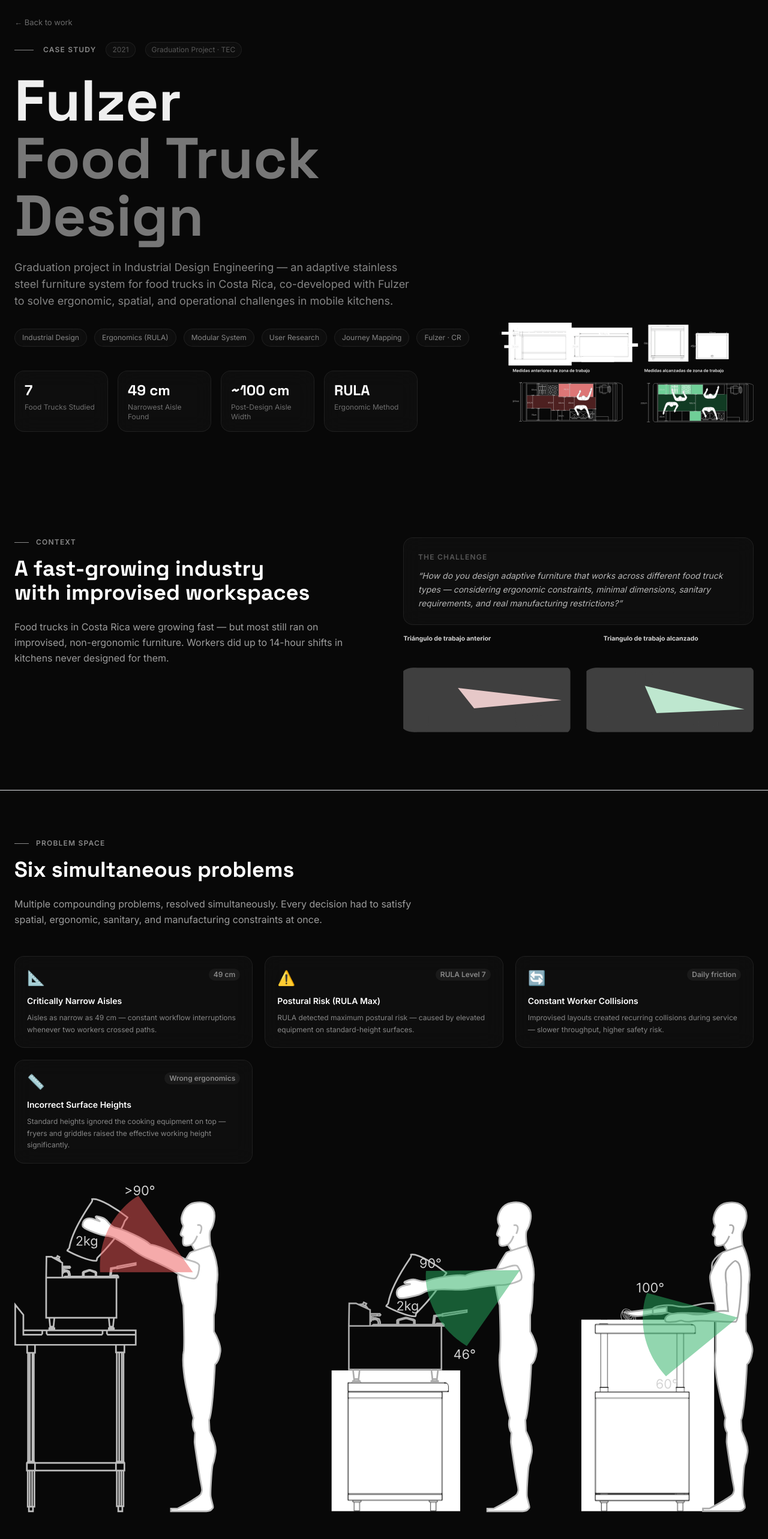
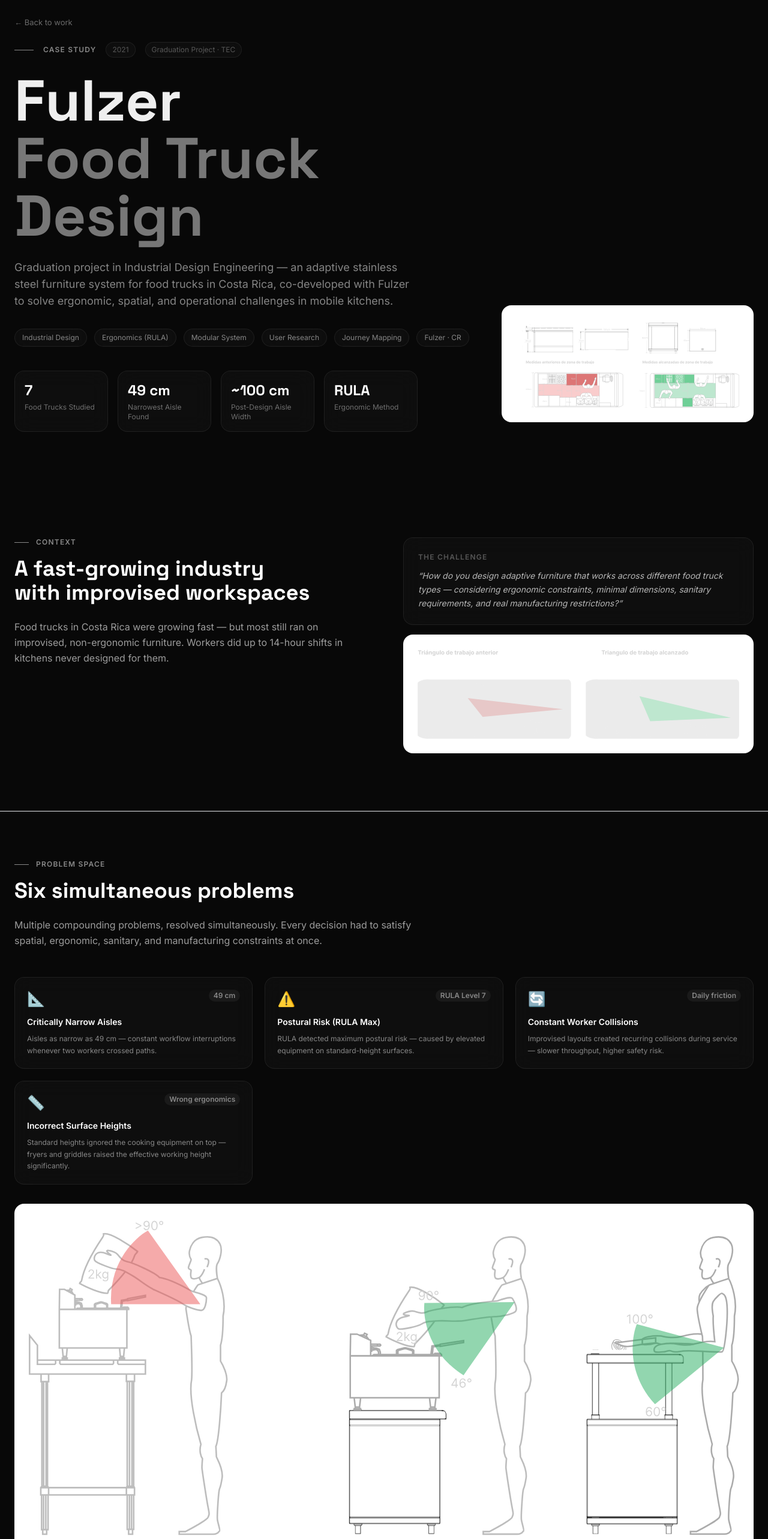
Before and after one commit to jp09campos/design-portfolio, a Next.js app: page /projects/fulzer in a window 1280 px wide. Shown: the top 2566 px of the page at 60% size. Built offline with nearby package versions, Linux system fonts and the light colour scheme.

Commit message:
feat: Fulzer — white card bg on graphic SVGs to match PDF presentation
🌀 Magic applied with Wibey VSCode Extension 🪄

```diff
--- a/app/projects/fulzer/page.tsx
+++ b/app/projects/fulzer/page.tsx
@@ -167,7 +167,7 @@
             transition={{ duration: 0.9, delay: 0.55 }}
             className="hidden md:block self-end pb-4"
           >
-            <div className="overflow-hidden">
+            <div className="bg-white rounded-2xl p-6 overflow-hidden">
               <Image src="/fulzer-media-files/graphic-1.svg" alt="Fulzer food truck design" width={1200} height={900} className="w-full h-auto" />
             </div>
           </motion.div>
@@ -204,7 +204,7 @@
                     and real manufacturing restrictions?&rdquo;
                   </p>
                 </div>
-                <div className="">
+                <div className="bg-white rounded-2xl p-6 overflow-hidden">
                   <Image src="/fulzer-media-files/graphic-2.svg" alt="Fulzer RULA ergonomic analysis" width={1200} height={900} className="w-full h-auto" />
                 </div>
               </div>
@@ -271,7 +271,7 @@
             ))}
           </div>
           <Reveal delay={0.3}>
-            <div className="mt-8">
+            <div className="mt-8 bg-white rounded-2xl p-6 overflow-hidden">
               <Image src="/fulzer-media-files/graphic-3.svg" alt="Fulzer 3D render" width={1200} height={900} className="w-full h-auto" />
             </div>
           </Reveal>
@@ -433,7 +433,7 @@
           </div>
           <Reveal delay={0.15}>
             <div className="grid md:grid-cols-2 gap-4 mt-8">
-              <div className="overflow-hidden">
+              <div className="bg-white rounded-2xl p-6 overflow-hidden">
                 <Image src="/fulzer-media-files/graphic-4.svg" alt="Fulzer technical drawing" width={1200} height={900} className="w-full h-auto" />
               </div>
               <div className="overflow-hidden">
```
